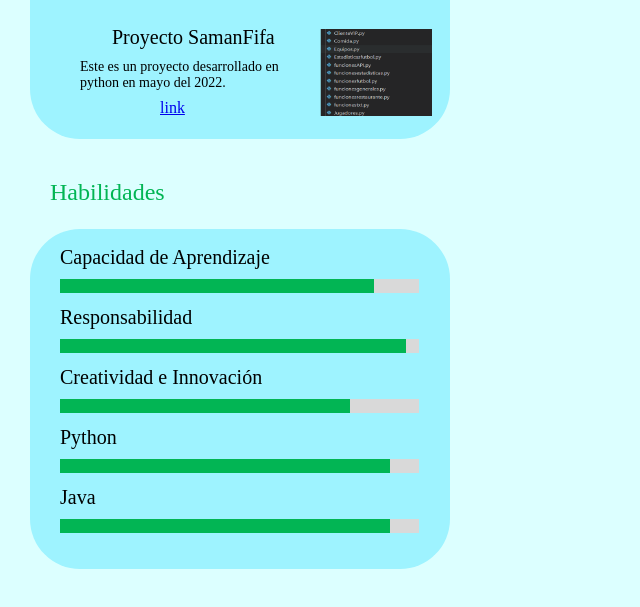
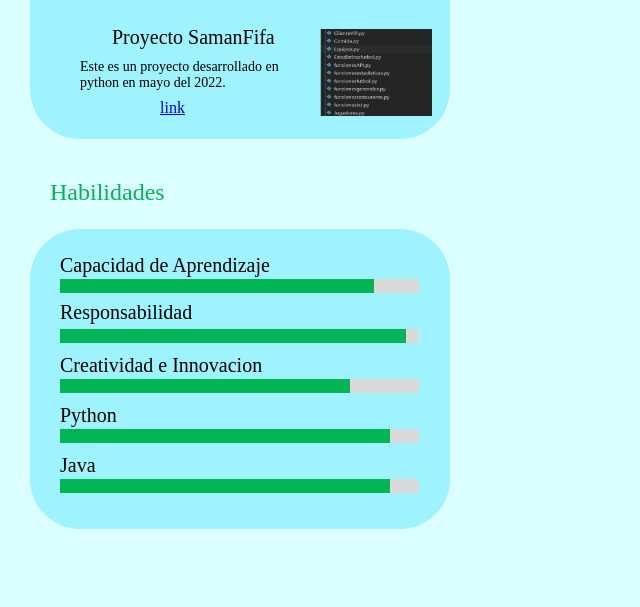
Before and after one commit to Luispdiaz/Luispdiaz.github.io, a plain HTML site: page index.html in a window 1280 px wide. Shown: the part 1731-2338 px from the top of the page, without its empty margins (0-640 px from the left). Drawn offline with Linux system fonts and the light colour scheme; a web font is replaced by a local one.

Commit message:
habilidades listas ahora si

```diff
--- /dev/null
+++ b/datos.json
@@ -0,0 +1,33 @@
+[
+{
+ "Habilidad":"Capacidad de Aprendizaje",
+ "Rectanguloverde":"2",
+ "Rectanguloblanco":"11",
+ "tituloshabilidades": "1"
+},
+{
+    "Habilidad":"Responsabilidad",
+    "Rectanguloverde":"3",
+ "Rectanguloblanco":"12",
+ "tituloshabilidades": "2"
+   },
+   {
+    "Habilidad":"Creatividad e Innovacion",
+    "Rectanguloverde":"4",
+ "Rectanguloblanco":"13",
+ "tituloshabilidades": "3"
+   },
+   {
+    "Habilidad":"Python",
+    "Rectanguloverde":"5",
+ "Rectanguloblanco":"14",
+ "tituloshabilidades": "4"
+   },
+   {
+    "Habilidad":"Java",
+    "Rectanguloverde":"6",
+ "Rectanguloblanco":"15",
+ "tituloshabilidades": "5"
+   }
+
+]
--- a/index.html
+++ b/index.html
@@ -94,32 +94,7 @@
 
                 <section id="habilidades" class="habilidades">
                     <h1 class="sobremititulo">Habilidades</h1>
-                    <div class="rectangulohabilidades">
-                        <div>
-                            <h1 class="tituloshabilidades">Capacidad de Aprendizaje</h1>
-                            <div class="rectangulo1"></div>
-                            <div class="rectangulo2"></div>
-                        </div>
-                        <div class="habilidadesparte2">
-                            <h1 class="tituloshabilidades">Responsabilidad</h1>
-                            <div class="rectangulo1"></div>
-                            <div class="rectangulo21"></div>
-                        </div>
-                        <div class="habilidadesparte3">
-                            <h1 class="tituloshabilidades">Creatividad e Innovación</h1>
-                            <div class="rectangulo1"></div>
-                            <div class="rectangulo22"></div>
-                        </div>
-                        <div class="habilidadesparte4">
-                            <h1 class="tituloshabilidades">Python</h1>
-                            <div class="rectangulo1"></div>
-                            <div class="rectangulo23"></div>
-                        </div>
-                        <div class="habilidadesparte5">
-                            <h1 class="tituloshabilidades">Java</h1>
-                            <div class="rectangulo1"></div>
-                            <div class="rectangulo24"></div>
-                        </div>
+                    <div class="rectangulohabilidades" id="rectangulohabilidades">
 
                     </div>
                 </section>
--- a/main.js
+++ b/main.js
@@ -16,4 +16,28 @@ window.addEventListener('load',function(){
         }
     }
     setInterval(Slide,1600);
- });
+ })
+
+TraerDatos()
+function TraerDatos(){
+    const xhttp = new XMLHttpRequest();
+    xhttp.open('Get','datos.json', true);
+    xhttp.send();
+    xhttp.onreadystatechange = function(){
+        if(this.readyState==4 && this.status==200){
+            let datos = JSON.parse(this.responseText)
+            let rec = document.querySelector('#rectangulohabilidades');
+            rec.innerHTML = "";
+            for(let i of datos){
+                rec.innerHTML += `
+                        <div>
+                            <h1 class="tituloshabilidades${i.tituloshabilidades}">${i.Habilidad}</h1>
+                            <div class="rectangulo${i.Rectanguloblanco}"></div>
+                            <div class="rectangulo${i.Rectanguloverde}"></div>
+                        </div>
+                `
+            }
+        }
+
+    }
+}
--- a/style.css
+++ b/style.css
@@ -291,7 +291,7 @@ left: 290px;
     top:1890px;
 }
 
-.tituloshabilidades{
+.tituloshabilidades1{
     position: absolute;
     width: 275px;
     height: 24px;
@@ -301,16 +301,100 @@ left: 290px;
     font-weight: 400;
     font-size: 20px;
     line-height: 22px;
-
+    top:8px;
+    color: #000000;
+}
+.tituloshabilidades2{
+    position: absolute;
+    width: 275px;
+    height: 24px;
+    left: 30px;
+    font-family: 'Sansation';
+    font-style: normal;
+    font-weight: 400;
+    font-size: 20px;
+    line-height: 22px;
+    top:55px;
+    color: #000000;
+}
+.tituloshabilidades3{
+    position: absolute;
+    width: 275px;
+    height: 24px;
+    left: 30px;
+    font-family: 'Sansation';
+    font-style: normal;
+    font-weight: 400;
+    font-size: 20px;
+    line-height: 22px;
+    top:108px;
+    color: #000000;
+}
+.tituloshabilidades4{
+    position: absolute;
+    width: 275px;
+    height: 24px;
+    left: 30px;
+    font-family: 'Sansation';
+    font-style: normal;
+    font-weight: 400;
+    font-size: 20px;
+    line-height: 22px;
+    top:158px;
+    color: #000000;
+}
+.tituloshabilidades5{
+    position: absolute;
+    width: 275px;
+    height: 24px;
+    left: 30px;
+    font-family: 'Sansation';
+    font-style: normal;
+    font-weight: 400;
+    font-size: 20px;
+    line-height: 22px;
+    top:208px;
     color: #000000;
 }
 
-.rectangulo1{
+.rectangulo11{
     position: absolute;
     width: 359px;
     height: 14px;
     left: 30px;
     top:50px;
+    background: #D9D9D9;
+}
+.rectangulo12{
+    position: absolute;
+    width: 359px;
+    height: 14px;
+    left: 30px;
+    top:100px;
+    background: #D9D9D9;
+}
+.rectangulo13{
+    position: absolute;
+    width: 359px;
+    height: 14px;
+    left: 30px;
+    top:150px;
+    background: #D9D9D9;
+}
+.rectangulo14{
+    position: absolute;
+    width: 359px;
+    height: 14px;
+    left: 30px;
+    top:200px;
+    background: #D9D9D9;
+}
+.rectangulo15{
+    position: absolute;
+    width: 359px;
+    height: 14px;
+    left: 30px;
+    top:250px;
     background: #D9D9D9;
 }
 
@@ -323,37 +407,37 @@ left: 290px;
     background: #02B554;
 }
 
-.rectangulo21{
+.rectangulo3{
     position: absolute;
     width: 346px;
     height: 14px;
     left: 30px;
-    top: 50px;
+    top: 100px;
     background: #02B554;
 }
 
-.rectangulo22{
+.rectangulo4{
     position: absolute;
     width: 290px;
     height: 14px;
     left: 30px;
-    top: 50px;
+    top: 150px;
     background: #02B554;
 }
-.rectangulo23{
+.rectangulo5{
     position: absolute;
     width: 330px;
     height: 14px;
     left: 30px;
-    top: 50px;
+    top: 200px;
     background: #02B554;
 }
-.rectangulo24{
+.rectangulo6{
     position: absolute;
     width: 330px;
     height: 14px;
     left: 30px;
-    top: 50px;
+    top: 250px;
     background: #02B554;
 }
 
@@ -382,7 +466,7 @@ left: 290px;
     left:-20px;
     top:70px;
     width: 420px;
-    height: 340px;
+    height: 300px;
     background: #9EF3FF;
     border-radius: 50px;
     }
```
